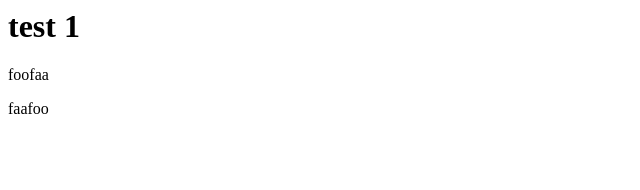
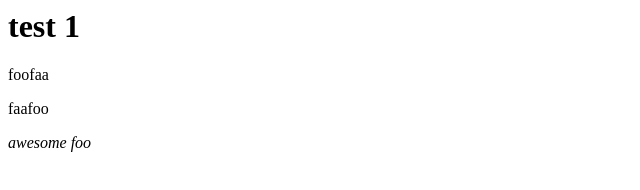
Before and after one commit to Paciifaya/branching-test, a plain HTML site: page index.html in a window 1280 px wide. Shown: the whole page, without its empty margins (0-640 px from the left). Drawn offline with Linux system fonts and the light colour scheme.

Commit message:
made change to index.html

```diff
--- a/index.html
+++ b/index.html
@@ -11,6 +11,7 @@
     <h1>test 1</h1>
     <p>foofaa</p>
     <p>faafoo</p>
+    <i>awesome foo</i>
 </body>
 
 </html>
```
